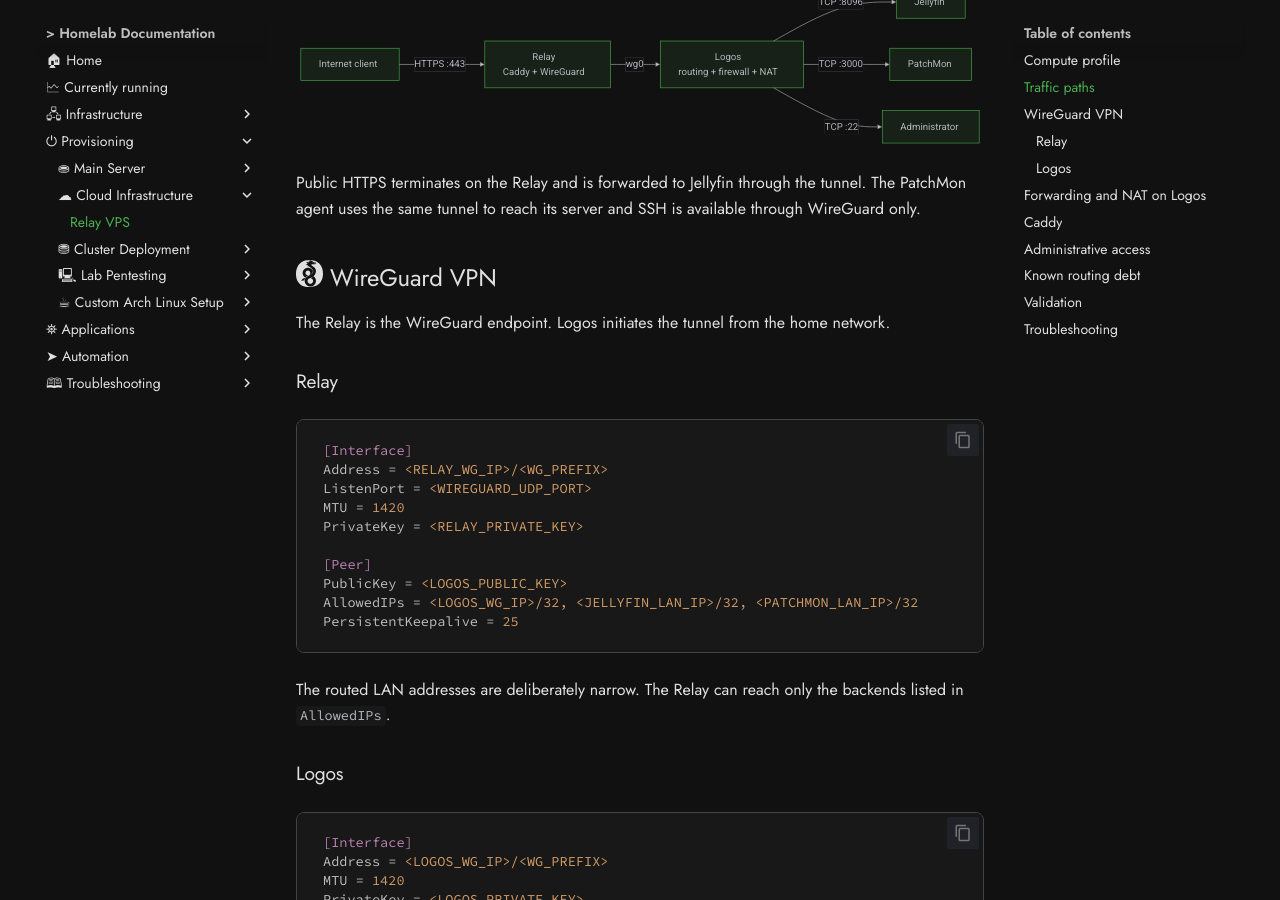
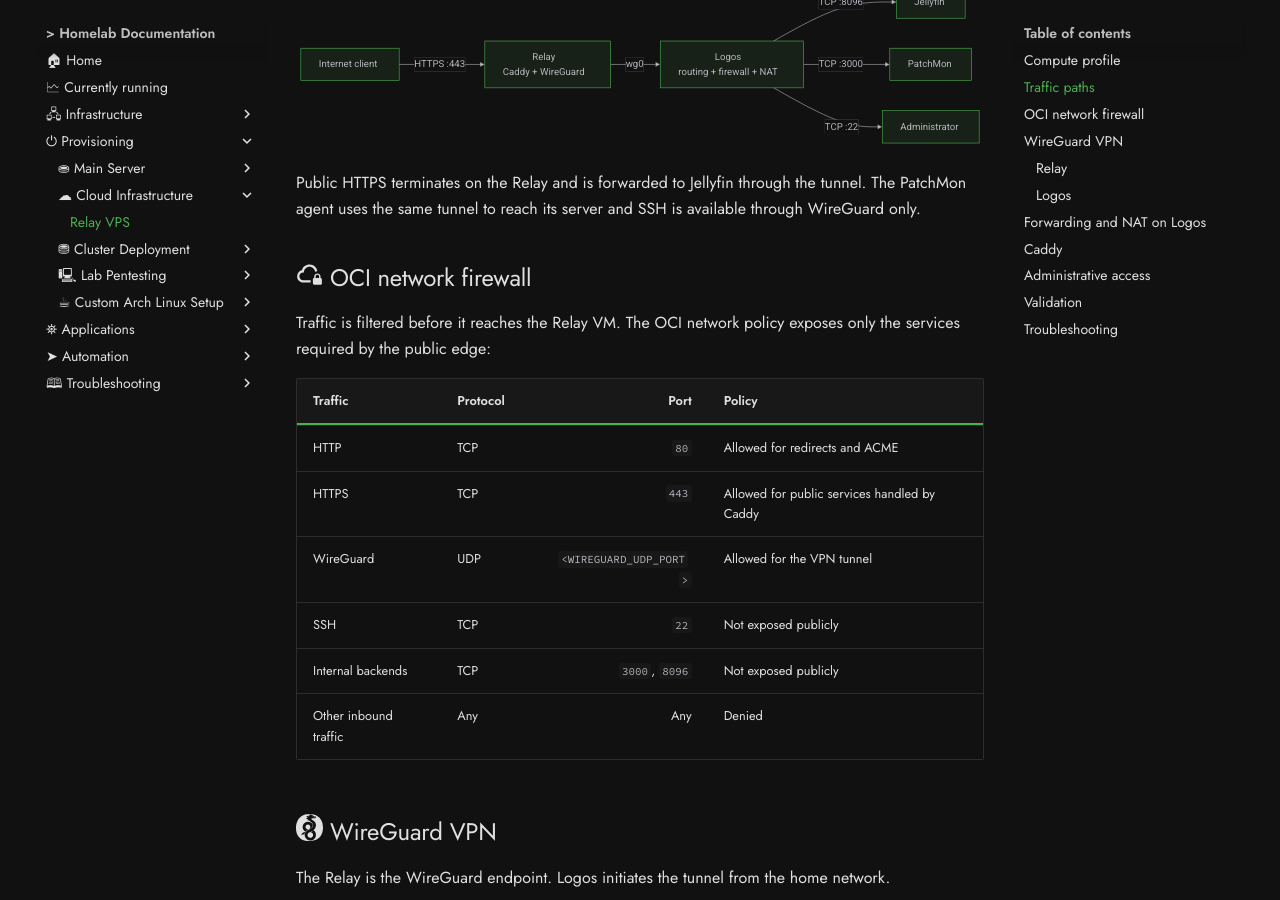
Before and after one commit to kCn3333/homelab, an MkDocs documentation site: the page built from docs/relay/relay.md, in a window 1280 px wide and 900 px high, scrolled down 929 px. Built offline with MkDocs 1.6.1 and Material for MkDocs 9.7.7, drawn with Linux system fonts in a browser that asks for light colours; comment, search, counter and statistics services are not loaded; some of the changed text lies outside the part shown.

Commit message:
docs: document relay vps

````diff
--- a/docs/relay/relay.md
+++ b/docs/relay/relay.md
@@ -31,6 +31,19 @@ flowchart LR
 ```
 
 Public HTTPS terminates on the Relay and is forwarded to Jellyfin through the tunnel. The PatchMon agent uses the same tunnel to reach its server and SSH is available through WireGuard only.
+
+## :material-cloud-lock-outline: OCI network firewall
+
+Traffic is filtered before it reaches the Relay VM. The OCI network policy exposes only the services required by the public edge:
+
+| Traffic | Protocol | Port | Policy |
+|---|---|---:|---|
+| HTTP | TCP | `80` | Allowed for redirects and ACME |
+| HTTPS | TCP | `443` | Allowed for public services handled by Caddy |
+| WireGuard | UDP | `<WIREGUARD_UDP_PORT>` | Allowed for the VPN tunnel |
+| SSH | TCP | `22` | Not exposed publicly |
+| Internal backends | TCP | `3000`, `8096` | Not exposed publicly |
+| Other inbound traffic | Any | Any | Denied |
 
 ## :simple-wireguard: WireGuard VPN
 
@@ -138,12 +151,6 @@ Caddy runs directly on the Relay and terminates public TLS. Jellyfin traffic is
 
 Administration uses WireGuard only. The cloud provider console is the out-of-band recovery path when the tunnel is unavailable.
 
-## :material-alert-outline: Known routing debt
-
-The current WireGuard subnet overlaps the OCI VCN. Explicit `/32` peer routes keep the setup working, but the overlap makes diagnostics harder and leaves little room for expansion.
-
-The proper fix is a coordinated move to a non-overlapping tunnel subnet. Both peers, firewall rules, routes and monitoring targets must be updated in one maintenance window.
-
 ## :material-check-decagram: Validation
 
 Run these checks after firewall, WireGuard or Caddy changes:
````
